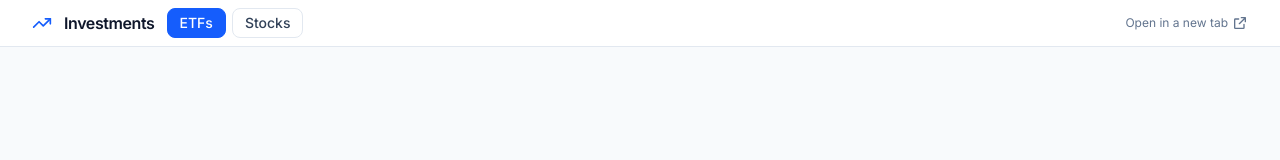
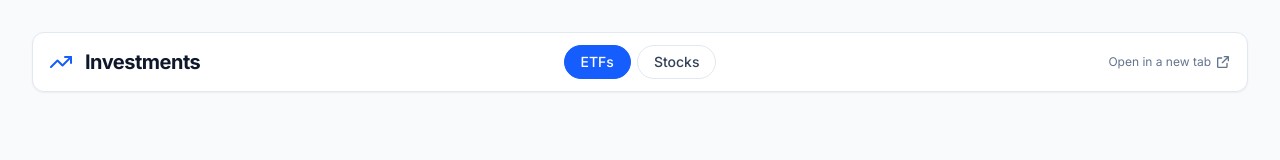
Before and after one commit to daggerok/investments, a website built with Parcel: page src/index.html in a window 1280 px wide. Built offline with nearby package versions, Linux system fonts and the light colour scheme; files whose address does not match are found by name.

Commit message:
fix(ui): header card with the apps' spacing and centered tabs (#4)

```diff
--- a/src/index.html
+++ b/src/index.html
@@ -29,24 +29,29 @@
 </head>
 <body class="h-dvh flex flex-col overflow-hidden font-sans bg-slate-50 text-slate-900 dark:bg-slate-900 dark:text-slate-100 transition-colors duration-300">
 
-  <!-- App switcher: one tab per app, the app itself runs in the frame below -->
-  <nav id="app-nav" class="shrink-0 flex items-center gap-3 px-4 sm:px-8 py-2 bg-white dark:bg-slate-800 border-b border-slate-200 dark:border-slate-700" aria-label="Investment apps">
-    <svg class="w-5 h-5 text-blue-600 dark:text-blue-400 shrink-0" fill="none" stroke="currentColor" viewBox="0 0 24 24" aria-hidden="true">
+  <!-- App switcher: one tab per app, the app itself runs in the frame below. A card like the apps' own panels:
+       the gutter above it (mt-4 sm:mt-8) equals the apps' top padding below it, so the gap is the same on both sides; min-h-15 is the height of their first panel -->
+  <nav id="app-nav" class="shrink-0 mx-4 sm:mx-8 mt-4 sm:mt-8 min-h-15 px-4 py-2 grid grid-cols-[1fr_auto_1fr] items-center gap-3 bg-white dark:bg-slate-800 rounded-xl border border-slate-200 dark:border-slate-700 shadow-xs" aria-label="Investment apps">
+    <div class="flex items-center gap-3 min-w-0">
+      <svg class="w-6 h-6 text-blue-600 dark:text-blue-400 shrink-0" fill="none" stroke="currentColor" viewBox="0 0 24 24" aria-hidden="true">
         <path stroke-linecap="round" stroke-linejoin="round" stroke-width="2" d="M22 7l-8.5 8.5-5-5L2 17" />
         <path stroke-linecap="round" stroke-linejoin="round" stroke-width="2" d="M16 7h6v6" />
       </svg>
-    <span class="font-semibold tracking-tight max-sm:hidden">Investments</span>
-    <div id="app-tabs" role="tablist" aria-label="Apps" class="flex items-center gap-1.5">
-      <button type="button" role="tab" id="tab-etfs" data-app="etfs" aria-controls="frame-etfs" aria-selected="false" class="app-tab px-3 py-1 rounded-lg border border-slate-200 dark:border-slate-600 text-sm font-medium text-slate-700 dark:text-slate-200 hover:border-blue-400 transition-colors">ETFs</button>
-      <button type="button" role="tab" id="tab-stocks" data-app="stocks" aria-controls="frame-stocks" aria-selected="false" class="app-tab px-3 py-1 rounded-lg border border-slate-200 dark:border-slate-600 text-sm font-medium text-slate-700 dark:text-slate-200 hover:border-blue-400 transition-colors">Stocks</button>
+      <span class="text-xl font-bold tracking-tight truncate max-sm:hidden">Investments</span>
     </div>
+    <div id="app-tabs" role="tablist" aria-label="Apps" class="flex items-center justify-center gap-1.5">
+      <button type="button" role="tab" id="tab-etfs" data-app="etfs" aria-controls="frame-etfs" aria-selected="false" class="app-tab px-4 py-1.5 rounded-full border border-slate-200 dark:border-slate-600 text-sm font-medium text-slate-700 dark:text-slate-200 hover:border-blue-400 transition-colors">ETFs</button>
+      <button type="button" role="tab" id="tab-stocks" data-app="stocks" aria-controls="frame-stocks" aria-selected="false" class="app-tab px-4 py-1.5 rounded-full border border-slate-200 dark:border-slate-600 text-sm font-medium text-slate-700 dark:text-slate-200 hover:border-blue-400 transition-colors">Stocks</button>
+    </div>
+    <div class="flex items-center justify-end gap-3 min-w-0">
       <span id="api-mode" class="text-xs text-slate-500 dark:text-slate-400" hidden></span>
-    <a id="open-app" href="#" target="_blank" rel="noopener" class="ml-auto inline-flex items-center gap-1 text-xs text-slate-500 dark:text-slate-400 hover:text-blue-600 dark:hover:text-blue-400" title="Open the shown app in a new tab">
-      <span class="max-sm:hidden">Open in a new tab</span>
+      <a id="open-app" href="#" target="_blank" rel="noopener" class="inline-flex items-center gap-1 text-xs text-slate-500 dark:text-slate-400 hover:text-blue-600 dark:hover:text-blue-400" title="Open the shown app in a new tab">
+        <span class="max-md:hidden">Open in a new tab</span>
         <svg class="w-4 h-4" fill="none" stroke="currentColor" viewBox="0 0 24 24" aria-hidden="true">
           <path stroke-linecap="round" stroke-linejoin="round" stroke-width="2" d="M14 4h6v6M20 4l-9 9M18 14v5a1 1 0 01-1 1H5a1 1 0 01-1-1V7a1 1 0 011-1h5" />
         </svg>
       </a>
+    </div>
   </nav>
 
   <!-- Every app keeps its own frame once opened, so switching tabs keeps its state -->
```
Lines whose indentation alone changed are shown as unchanged.
